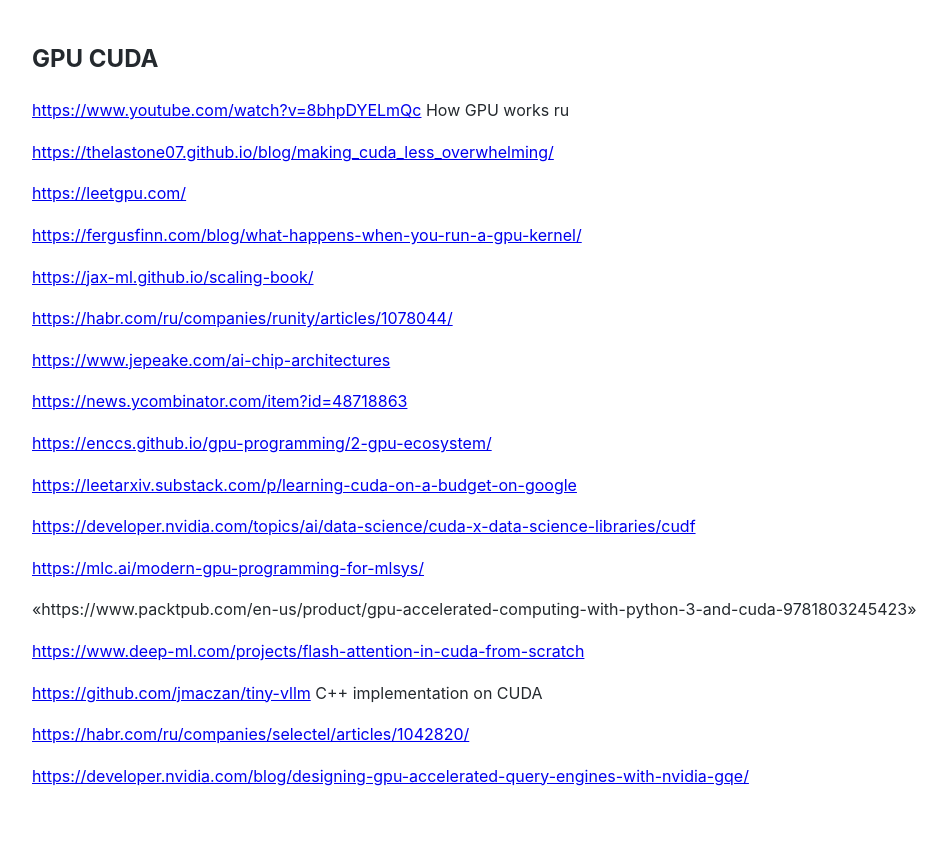
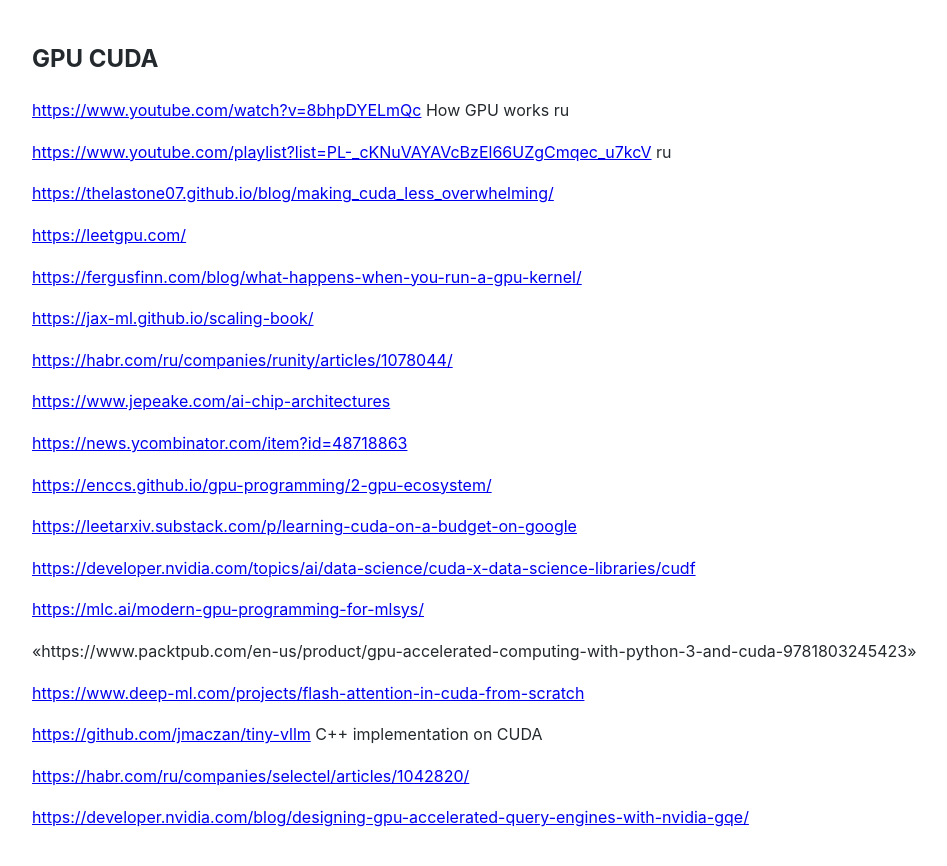
Before and after one commit to Michael-Lubinsky/michael-lubinsky.github.com, a Jekyll site: the page built from ml/cuda.md, in a window 1280 px wide. Shown: the top 866 px of the page, without its empty margins (158-1105 px from the left). Built offline with Jekyll 4.4.1, drawn with Linux system fonts in a browser that asks for light colours; our own code applies the rules of GitHub Pages for plain Markdown files.

Commit message:
Add additional resources for GPU CUDA

```diff
--- a/ml/cuda.md
+++ b/ml/cuda.md
@@ -1,6 +1,8 @@
 ## GPU CUDA
 
 <https://www.youtube.com/watch?v=8bhpDYELmQc> How GPU works ru
+
+<https://www.youtube.com/playlist?list=PL-_cKNuVAYAVcBzEl66UZgCmqec_u7kcV> ru
 
 <https://thelastone07.github.io/blog/making_cuda_less_overwhelming/>
 
```
